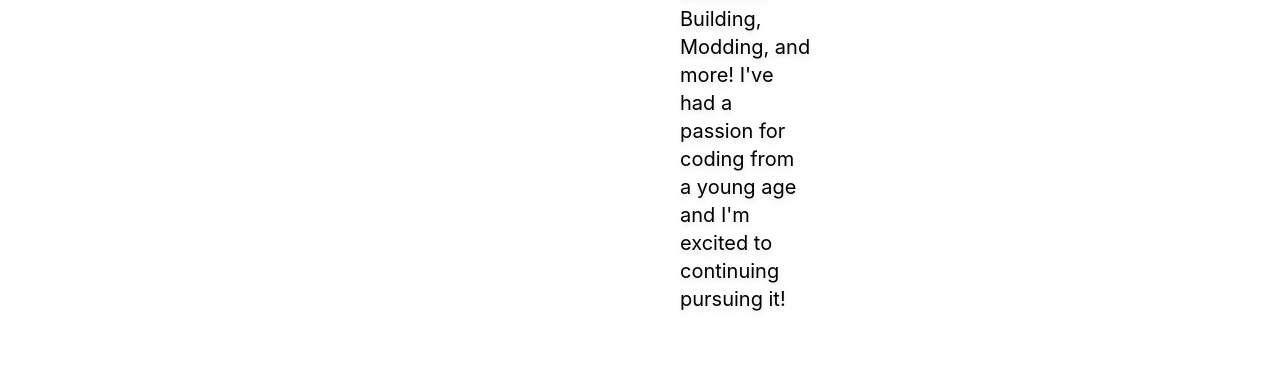
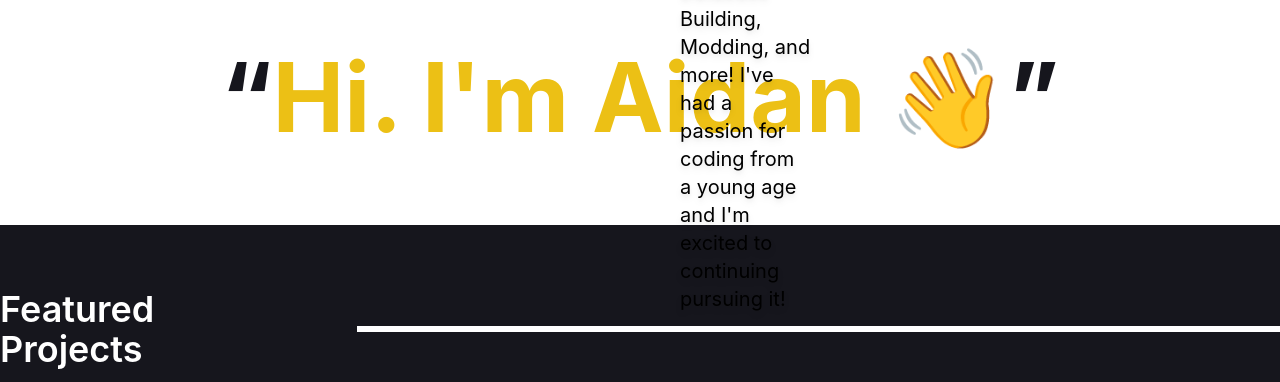
Before and after one commit to heisfibi/portfolio, a Next.js app: page / in a window 1280 px wide. Shown: the part 959-1341 px from the top of the page. Before the commit the page ends 1312 px from the top, so only its background shows below. Built offline with nearby package versions, Linux system fonts and the light colour scheme.

Commit message:
🚀 Featured Projects Div

```diff
--- a/pages/index.js
+++ b/pages/index.js
@@ -23,6 +23,17 @@ export default function Home()
           image='https://emoji.craftwork.design/images/modal/thinking-face.png'
         />
       </div>
+
+      <div className='flex flex-row justify-center text-gold text-8xl font-bold pb-20'>
+        <h1 className='text-almost-black-500 text-8xl font-bold'>“</h1><h1>Hi. I'm Aidan 👋</h1><h1 className='text-almost-black-500 text-8xl font-bold'>”</h1>
+      </div>
+
+      <div className='w-full h-[35em] bg-almost-black-500'>
+        <div className='flex flex-row justify-center items-center gap-16'>
+          <h1 className='text-white text-4xl font-semibold py-16'>Featured Projects</h1>
+          <div className='bg-white w-3/4 h-1.5 pr-16'></div>
+        </div>
+      </div>
     </>
 
   )
--- a/tailwind.config.js
+++ b/tailwind.config.js
@@ -35,7 +35,8 @@ module.exports = {
         100: '#1D1B26',
         500: '#16161D',
       },
-      'white': '#ffffff',
+      'gold': '#ECC015',
+      'white': '#FFFFFF',
       'gray':{
         100:'#E4E5E6',
         500:'#363D45',
```
